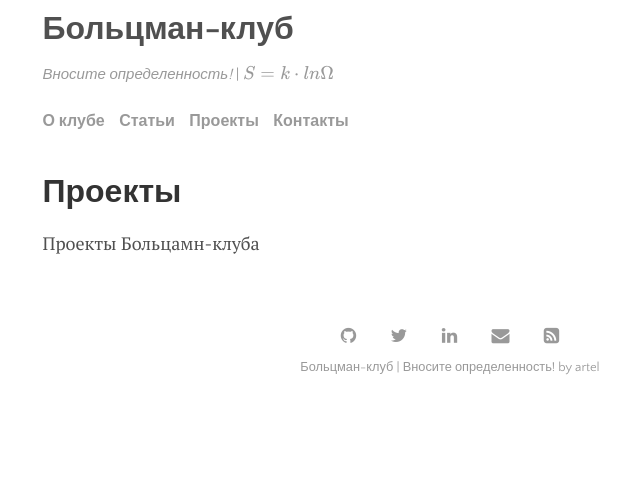
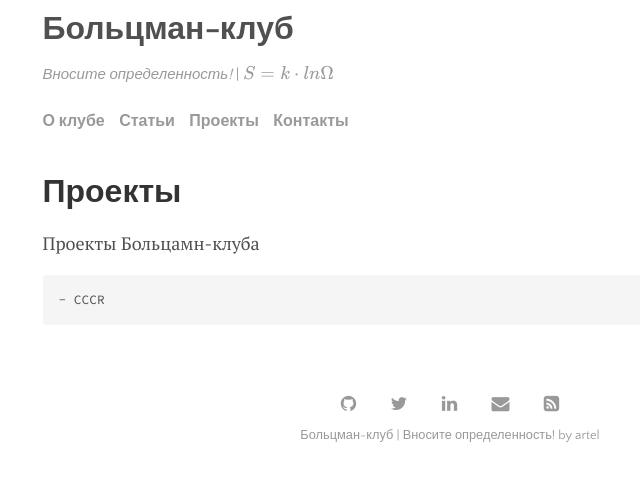
Before and after one commit to kontur32/Boltzmann, a Jekyll site: the page built from menu/проекты.md, in a window 1280 px wide. Shown: the top 482 px of the page, without its empty margins (190-830 px from the left). Built offline with Jekyll 4.4.1, drawn with Linux system fonts in a browser that asks for light colours; formulas are drawn with MathJax 3.

Commit message:
проверка

```diff
--- a/menu/проекты.md
+++ b/menu/проекты.md
@@ -6,3 +6,5 @@ permalink: /projects
 
 
 Проекты Больцамн-клуба
+
+    - CCCR
```
